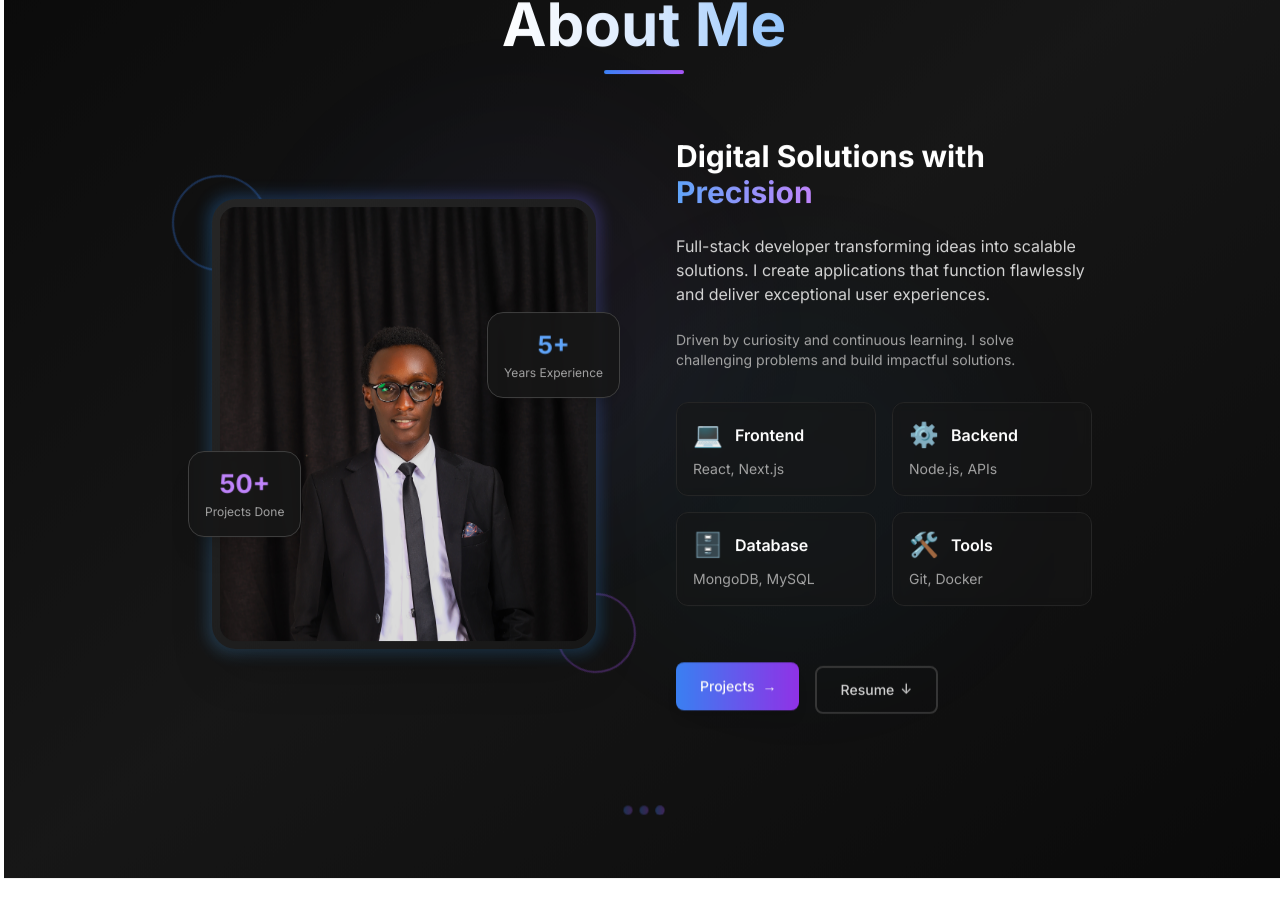
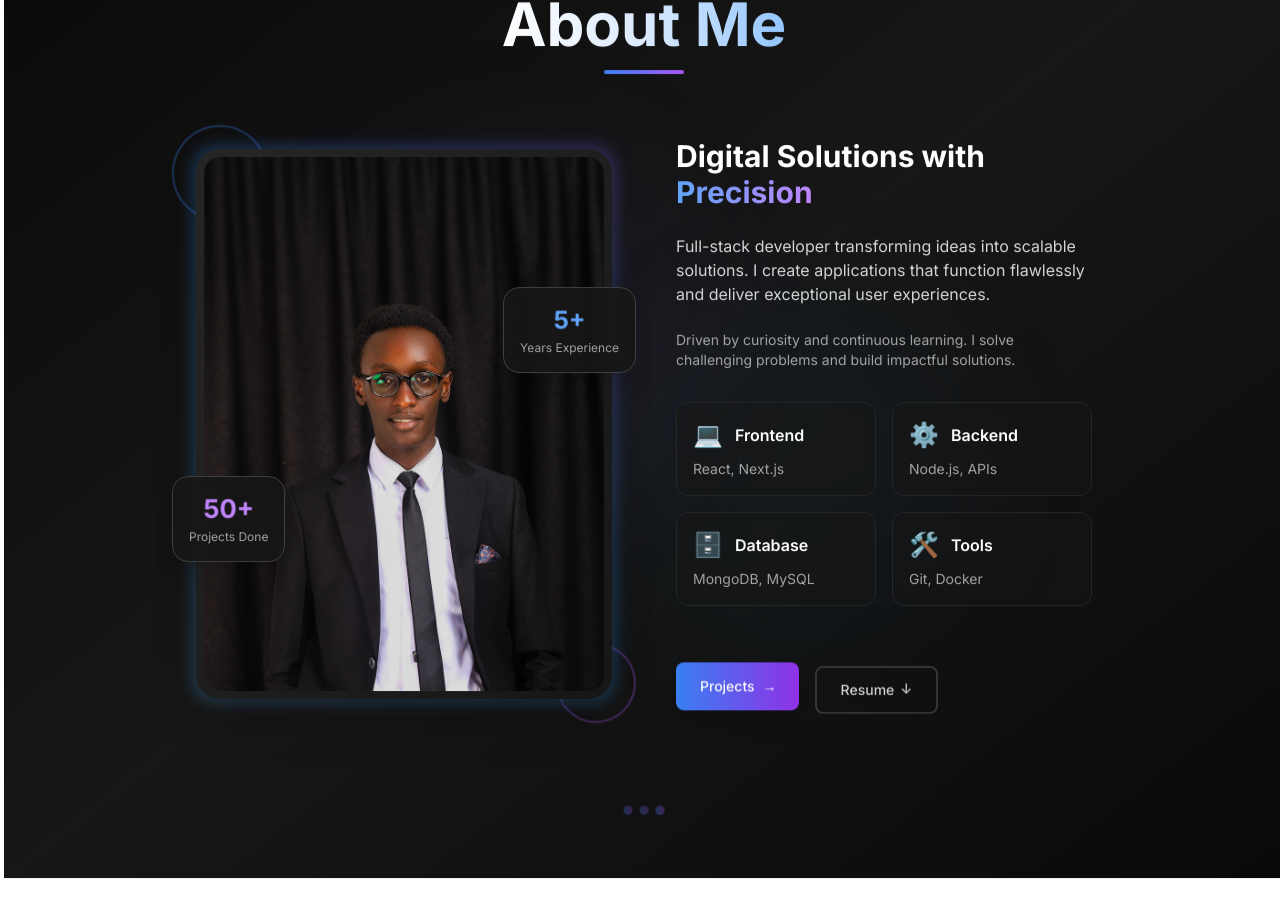
Before and after one commit to Kevin-murithi/Portfolio, a React (Vite) app: page / in a window 1280 px wide. Shown: the part 998-1915 px from the top of the page. Built offline with nearby package versions, Linux system fonts and the light colour scheme; no server answers.

Commit message:
last commit reopened pixelation issues again

```diff
--- a/src/components/About.jsx
+++ b/src/components/About.jsx
@@ -155,7 +155,7 @@ const About = () => {
 
             {/* Main Image Container */}
             <motion.div
-              className="relative group max-w-sm md:max-w-md lg:max-w-sm"
+              className="relative group max-w-sm md:max-w-md lg:max-w-lg"
               whileHover={{ scale: 1.02 }}
               transition={{ duration: 0.3 }}
             >
@@ -173,7 +173,7 @@ const About = () => {
               />
 
               {/* Image */}
-              <div className="relative bg-gradient-to-br from-neutral-800 to-neutral-900 rounded-2xl md:rounded-3xl p-1.5 md:p-2 shadow-2xl overflow-hidden h-[350px] md:h-[400px] lg:h-[450px]">
+              <div className="relative bg-gradient-to-br from-neutral-800 to-neutral-900 rounded-2xl md:rounded-3xl p-1.5 md:p-2 shadow-2xl overflow-hidden h-[450px] md:h-[500px] lg:h-[550px]">
                 <motion.img
                   src={profilePic}
                   alt="Kevin Murithi - Full Stack Developer"
```
